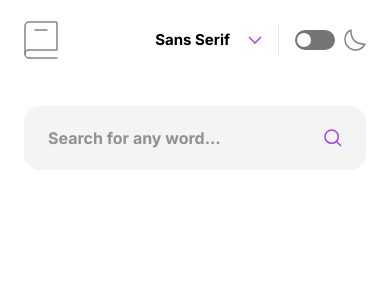
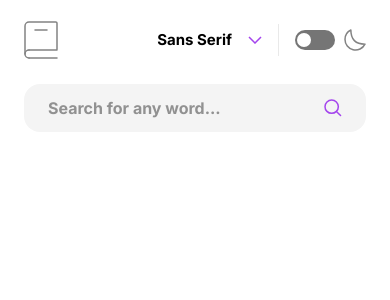
Before and after one commit to claraferraz/dictionary, a React (Vite) app: page / in a window 390 px wide. Shown: the top 300 px of the page. Built offline with nearby package versions, Linux system fonts and the light colour scheme.

Commit message:
Styles: search bar and font dropout responsive

```diff
--- a/src/components/FontDropout/FrontDropout.tsx
+++ b/src/components/FontDropout/FrontDropout.tsx
@@ -52,7 +52,7 @@ export const FontDropout = () => {
         onClick={() => {
           setOpen(!open);
         }}
-        className="flex items-center gap-4.5 cursor-pointer h-9"
+        className="flex items-center gap-4 sm:gap-4.5 cursor-pointer h-6 sm:h-9"
       >
         <p className={`dark:text-white ${font}`}>{fontName}</p>
         <img src={ArrowDown} alt="arrow down" />
--- a/src/components/SearchBar/SearchBar.tsx
+++ b/src/components/SearchBar/SearchBar.tsx
@@ -39,7 +39,7 @@ export const SearchBar = () => {
   };
 
   return (
-    <div className="mt-12.5">
+    <div className="mt-7 sm:mt-12.5">
       <form onSubmit={handleSubmit(onSubmit)}>
         <div className="relative">
           <input
@@ -47,7 +47,7 @@ export const SearchBar = () => {
             type="text"
             name="word"
             className={twJoin(
-              "w-full h-16 pl-6 pr-13 rounded-2xl font-bold border-0 bg-light-gray-3 dark:bg-dark-gray-2 text-dark-gray-3 dark:text-white focus:outline-purple focus:outline-1",
+              "w-full h-12 pl-6 sm:text-[1.25rem] sm:h-16 pr-13 rounded-2xl font-bold border-0 bg-light-gray-3 dark:bg-dark-gray-2 text-dark-gray-3 dark:text-white focus:outline-purple focus:outline-1",
               errors.word &&
                 "outline-red focus:outline-none border-1 border-red "
             )}
```
